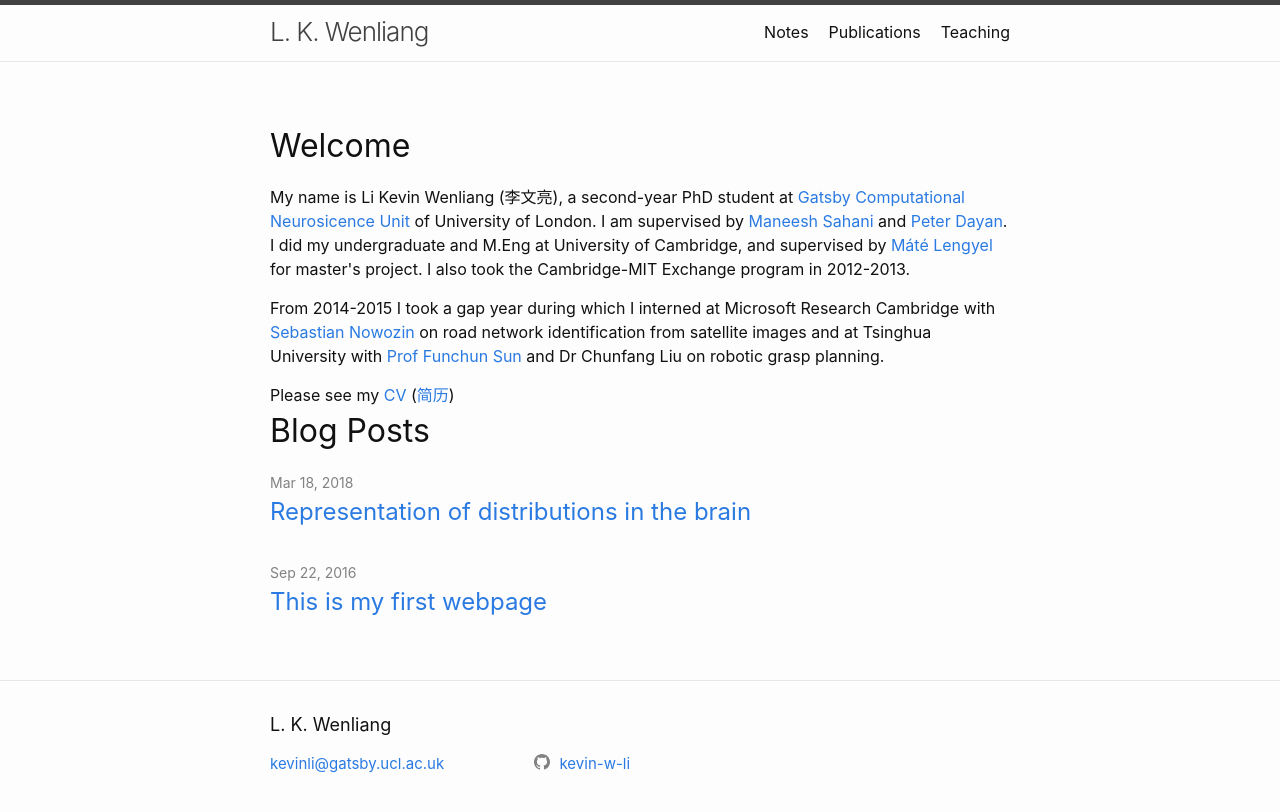
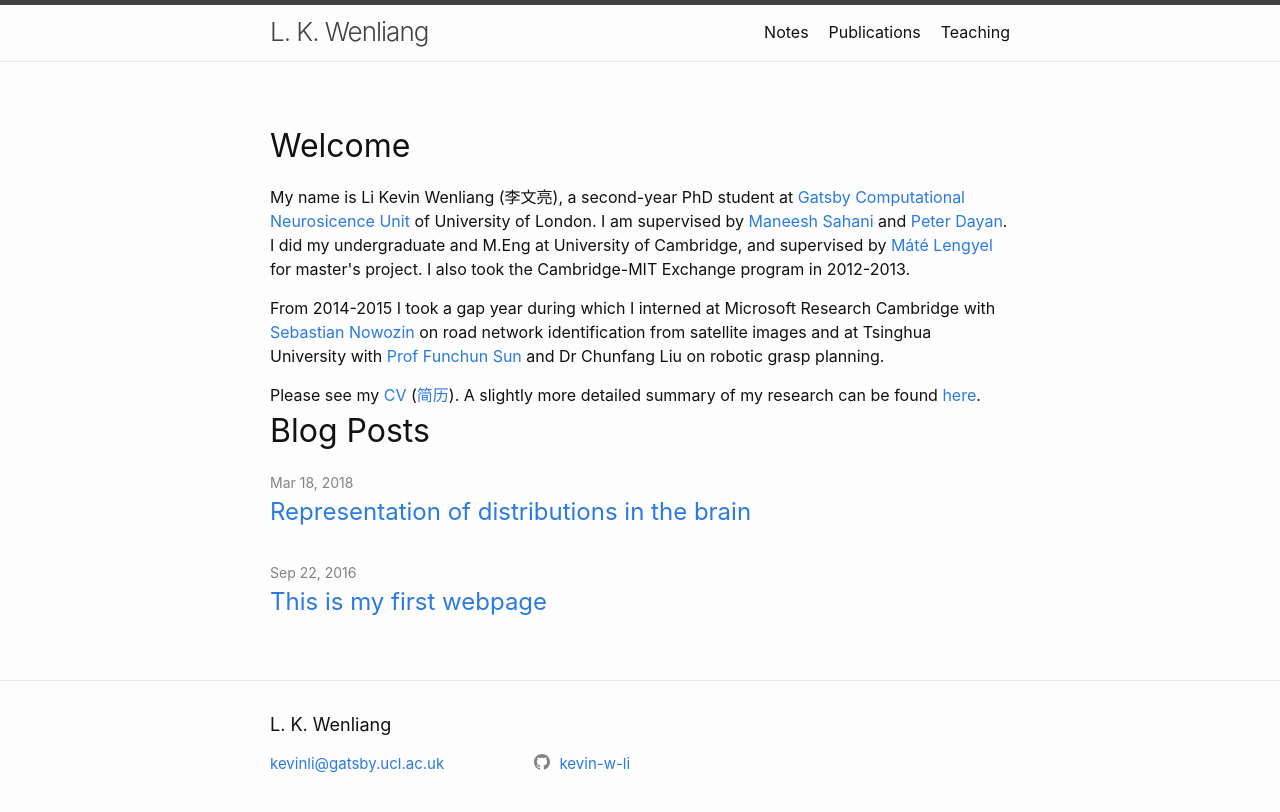
Before and after one commit to kevin-w-li/kevin-w-li.github.io, a Jekyll site: the page built from index.html, in a window 1280 px wide. Shown: the top 812 px of the page. Built offline with Jekyll 4.4.1, drawn with Linux system fonts in a browser that asks for light colours.

Commit message:
adding slides

```diff
--- a/index.html
+++ b/index.html
@@ -7,7 +7,7 @@
   <p>My name is Li Kevin Wenliang (李文亮), a second-year PhD student at <a href = http://www.gatsby.ucl.ac.uk/>Gatsby Computational Neurosicence Unit </a>of University of London. I am supervised by <a href = http://www.gatsby.ucl.ac.uk/~maneesh/>Maneesh Sahani </a> and <a href =http://www.gatsby.ucl.ac.uk/~dayan/>Peter Dayan</a>. I did my undergraduate and M.Eng at University of Cambridge, and supervised by <a href = http://www3.eng.cam.ac.uk/~ml468/>Máté Lengyel</a> for master's project. I also took the Cambridge-MIT Exchange program in 2012-2013.</p>
   <p>From 2014-2015 I took a gap year during which I interned at Microsoft Research Cambridge with <a href = http://www.nowozin.net/sebastian/>Sebastian Nowozin</a> on road network identification from satellite images and at Tsinghua University with <a href=http://www.tsinghua.edu.cn/publish/csen/4623/2010/20101224193039440369874/20101224193039440369874_.html>Prof Funchun Sun</a> and Dr Chunfang Liu on robotic grasp planning.  </p>
 
-Please see my <a href="{{ "/bios/en.pdf" | absolute_url }}">CV</a> (<a href="{{ "/bios/zh.pdf" | absolute_url }}">简历</a>)
+  Please see my <a href="{{ "/bios/en.pdf" | absolute_url }}">CV</a> (<a href="{{ "/bios/zh.pdf" | absolute_url }}">简历</a>). A slightly more detailed summary of my research can be found <a href="{{ "/bios/self_intro_slides.pdf" | absolute_url }}">here</a>.
 
 </div>
 <div class="home">
```
